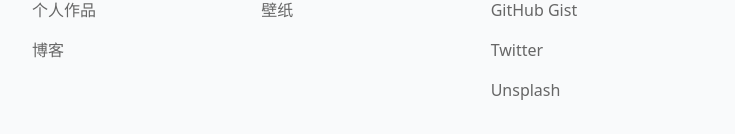
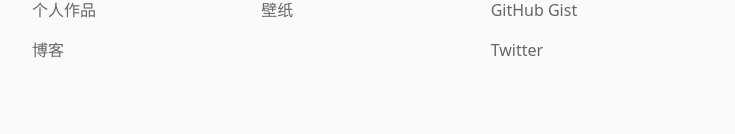
Before and after one commit to ysj151215/imjay.dev, a Next.js app: page /projects in a window 1280 px wide. Shown: the part 2510-2644 px from the top of the page, without its empty margins (272-1007 px from the left). Built offline with nearby package versions, Linux system fonts and the light colour scheme.

Commit message:
feat: remove unsplash link

```diff
--- a/components/Footer.jsx
+++ b/components/Footer.jsx
@@ -49,7 +49,6 @@
           <ExternalLink href="https://github.com/ysj151215">GitHub</ExternalLink>
           <ExternalLink href="https://gist.github.com/ysj151215">GitHub Gist</ExternalLink>
           <ExternalLink href="https://twitter.com/ysj151215">Twitter</ExternalLink>
-          <ExternalLink href="https://unsplash.com/@ysj151215">Unsplash</ExternalLink>
         </div>
       </div>
     </footer>
```
